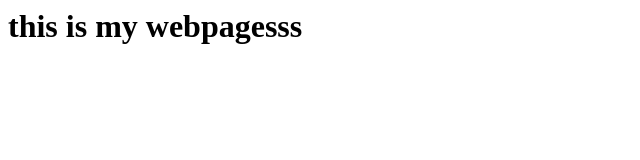
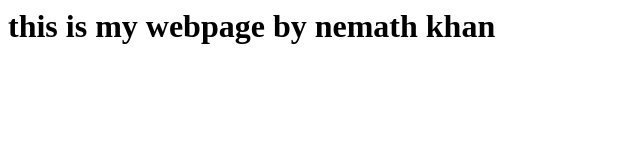
Before and after one commit to Nemathkhan2303/website, a plain HTML site: page index.html in a window 1280 px wide. Shown: the whole page, without its empty margins (0-640 px from the left). Drawn offline with Linux system fonts and the light colour scheme.

Commit message:
Update index.html

```diff
--- a/index.html
+++ b/index.html
@@ -1 +1 @@
-<h1> this is my webpagesss </h1>
+<h1> this is my webpage by nemath khan </h1>
```
